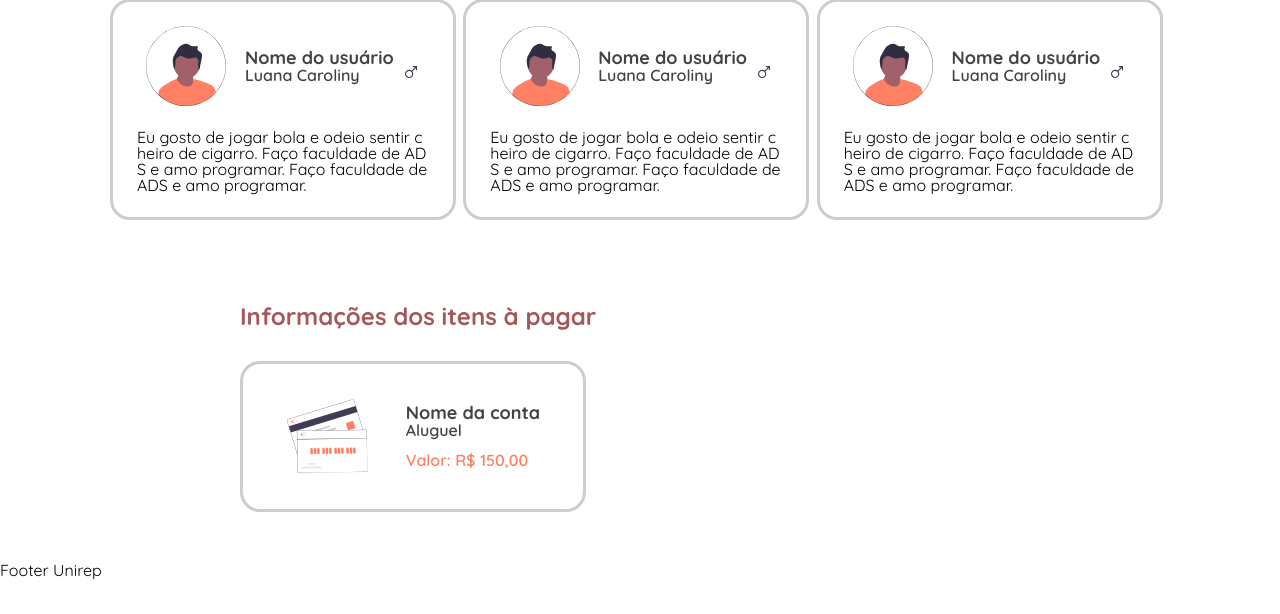
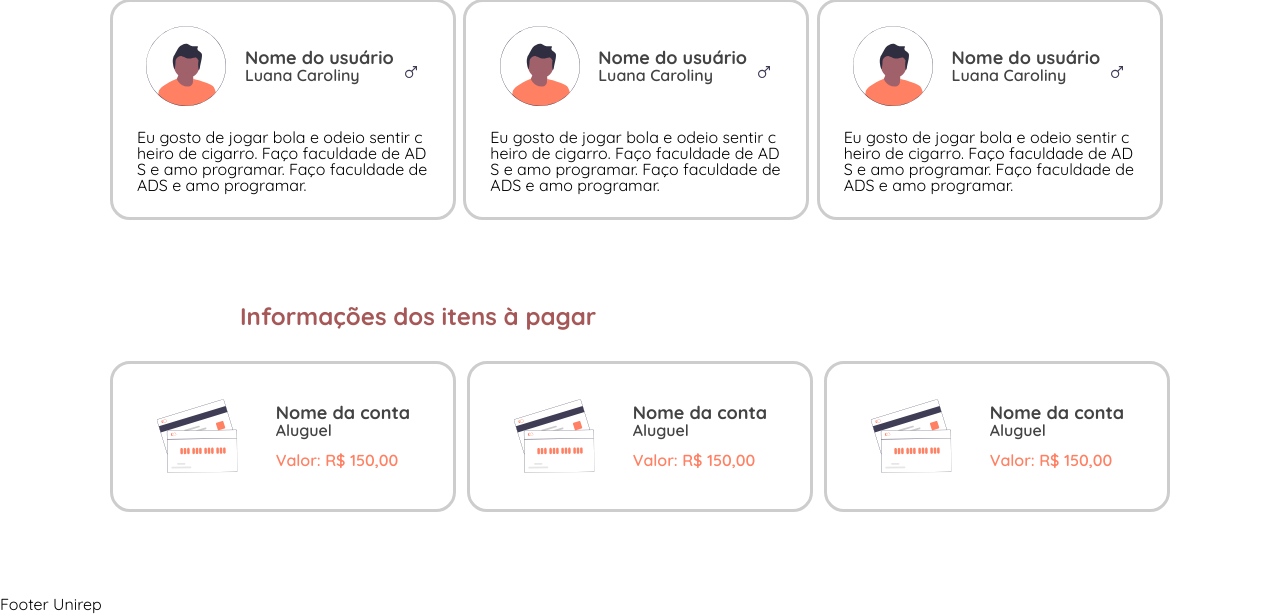
Before and after one commit to luacarol/unirep, a Django app: page /republic-information in a window 1280 px wide; the page is wider, and only the part inside the window is pictured. Shown: the part 732-1346 px from the top of that part. Before the commit the page ends 1312 px from the top of that part, so only its background shows below. Run offline with Django 4.2, Linux system fonts and the light colour scheme.

Commit message:
Criação do carrossel dos cards de visualização de itens

```diff
--- /dev/null
+++ b/unirep_app/static/css/partials/cards/view_item_carroussel_card.css
@@ -0,0 +1,30 @@
+.div-payable-items {
+    display: grid;
+    grid-template-columns: 1fr 1fr 1fr;
+    column-gap: 0.688em;
+}
+
+.div-payable-item {
+    width: 21.625em;
+    height: 9.438em;
+    background: #FFFFFF;
+    border: 0.188em solid #CDCDCD;
+    border-radius: 1.25em;
+    display: flex;
+    flex-direction: row;
+    align-items: center;
+    justify-content: center;
+    padding: 0em 1.875em;
+    box-sizing: border-box;
+}
+
+.div-payable-item .div-basic-informations {
+    display: flex;
+    flex-direction: column;
+    align-items: flex-start;
+    margin-left: 2.375em;
+}
+
+.div-payable-item .div-basic-informations .text-account-value {
+    margin-top: 0.875em;
+}
--- a/unirep_app/static/css/republic_information.css
+++ b/unirep_app/static/css/republic_information.css
@@ -1,5 +1,3 @@
-/* Card payable item */
-
 .section-item-to-pay {
     display: flex;
     flex-direction: column;
@@ -9,34 +7,3 @@
 .section-item-to-pay .subtitle-item-to-pay {
     align-self: flex-start;
 }
-
-.div-payable-items {
-    display: grid;
-    grid-template-columns: 1fr 1fr 1fr;
-    column-gap: 0.688em;
-}
-
-.div-payable-item {
-    width: 21.625em;
-    height: 9.438em;
-    background: #FFFFFF;
-    border: 0.188em solid #CDCDCD;
-    border-radius: 1.25em;
-    display: flex;
-    flex-direction: row;
-    align-items: center;
-    justify-content: center;
-    padding: 0em 1.875em;
-    box-sizing: border-box;
-}
-
-.div-payable-item .div-basic-informations {
-    display: flex;
-    flex-direction: column;
-    align-items: flex-start;
-    margin-left: 2.375em;
-}
-
-.div-payable-item .div-basic-informations .text-account-value {
-    margin-top: 0.875em;
-}
--- /dev/null
+++ b/unirep_app/templates/partials/cards/view_item_carroussel_card.html
@@ -0,0 +1,54 @@
+{% load static %}
+
+<link rel="stylesheet" href="{% static 'css/partials/cards/view_item_carroussel_card.css' %}">
+
+<div class="div-payable-items">
+
+    <div class="div-payable-item">
+
+        <img class="img-item-card" src="{% static 'img/credit-card-picture.svg' %}" />
+
+        <div class="div-basic-informations">
+
+            <h3 class="minor-subtitle text-label-account-name">Nome da conta</h3>
+            <h4 class="legend text-account-name">Aluguel</h4>
+
+            <h4 class="legend orange-text text-account-value">Valor: R$ 150,00</h4>
+
+        </div>
+
+    </div>
+
+    <div class="div-payable-item">
+
+        <img class="img-item-card" src="{% static 'img/credit-card-picture.svg' %}" />
+
+        <div class="div-basic-informations">
+
+            <h3 class="minor-subtitle text-label-account-name">Nome da conta</h3>
+            <h4 class="legend text-account-name">Aluguel</h4>
+
+            <h4 class="legend orange-text text-account-value">Valor: R$ 150,00</h4>
+
+        </div>
+
+    </div>
+
+    <div class="div-payable-item">
+
+        <img class="img-item-card" src="{% static 'img/credit-card-picture.svg' %}" />
+
+        <div class="div-basic-informations">
+
+            <h3 class="minor-subtitle text-label-account-name">Nome da conta</h3>
+            <h4 class="legend text-account-name">Aluguel</h4>
+
+            <h4 class="legend orange-text text-account-value">Valor: R$ 150,00</h4>
+
+        </div>
+
+    </div>
+
+</div>
+
+{% include 'partials/pagination.html' %}
--- a/unirep_app/templates/republic_information.html
+++ b/unirep_app/templates/republic_information.html
@@ -35,24 +35,7 @@
 
             <h2 class="subtitle subtitle-item-to-pay">Informações dos itens à pagar</h2>
 
-            <div class="div-payable-items">
-
-                <div class="div-payable-item">
-
-                    <img class="img-item-card" src="{% static 'img/credit-card-picture.svg' %}" />
-
-                    <div class="div-basic-informations">
-
-                        <h3 class="minor-subtitle text-label-account-name">Nome da conta</h3>
-                        <h4 class="legend text-account-name">Aluguel</h4>
-
-                        <h4 class="legend orange-text text-account-value">Valor: R$ 150,00</h4>
-
-                    </div>
-
-                </div>
-
-            </div>
+            {% include 'partials/cards/view_item_carroussel_card.html' %}
 
         </section>
 
```
